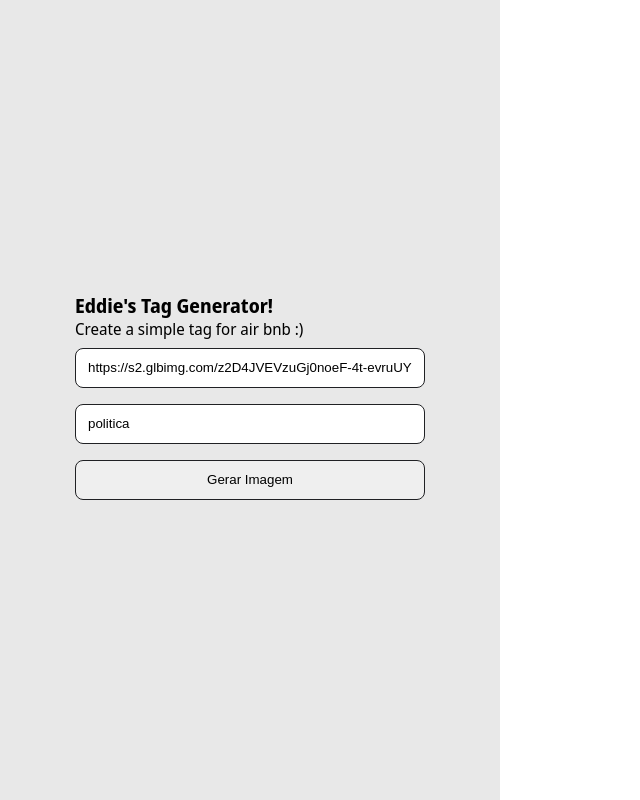
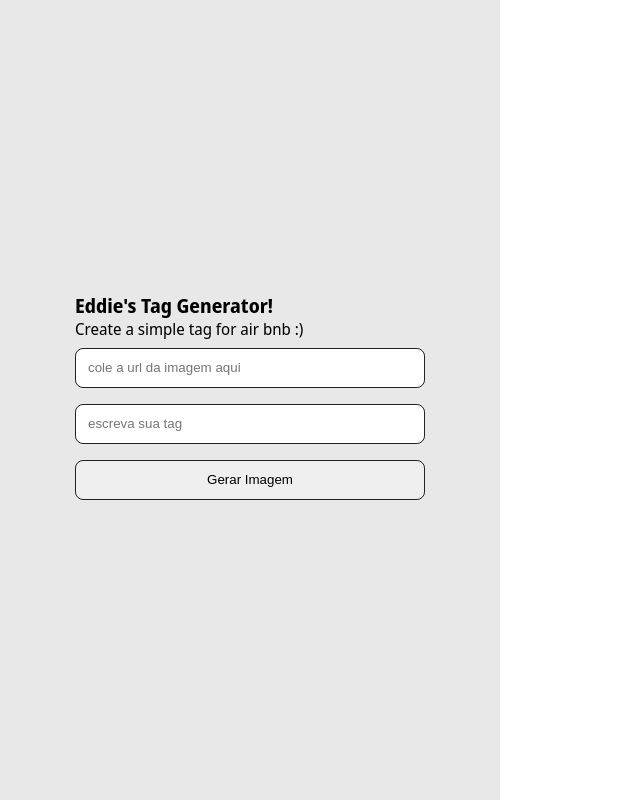
Before and after one commit to kelvin401/eddie-s-tag-generator, a React (Create React App) app: page / in a window 1280 px wide. Shown: the top 800 px of the page, without its empty margins (0-640 px from the left). Built offline with nearby package versions, Linux system fonts and the light colour scheme.

Commit message:
Remove fixed values

```diff
--- a/src/App.tsx
+++ b/src/App.tsx
@@ -2,10 +2,8 @@ import * as React from 'react';
 import './style.css';
 
 export default function App() {
-  const [img, SetImg] = React.useState(
-    'https://s2.glbimg.com/z2D4JVEVzuGj0noeF-4t-evruUY=/0x141:2047x1292/1080x608/smart/filters:max_age(3600)/https://i.s3.glbimg.com/v1/AUTH_59edd422c0c84a879bd37670ae4f538a/internal_photos/bs/2022/B/8/8EugYKQ5efPwDuqPcXrg/52232492084-9a52f1aa27-k.jpg'
-  );
-  const [tagname, SetTagName] = React.useState('politica');
+  const [img, SetImg] = React.useState('');
+  const [tagname, SetTagName] = React.useState('');
 
   return (
     <section className="showcase">
```
